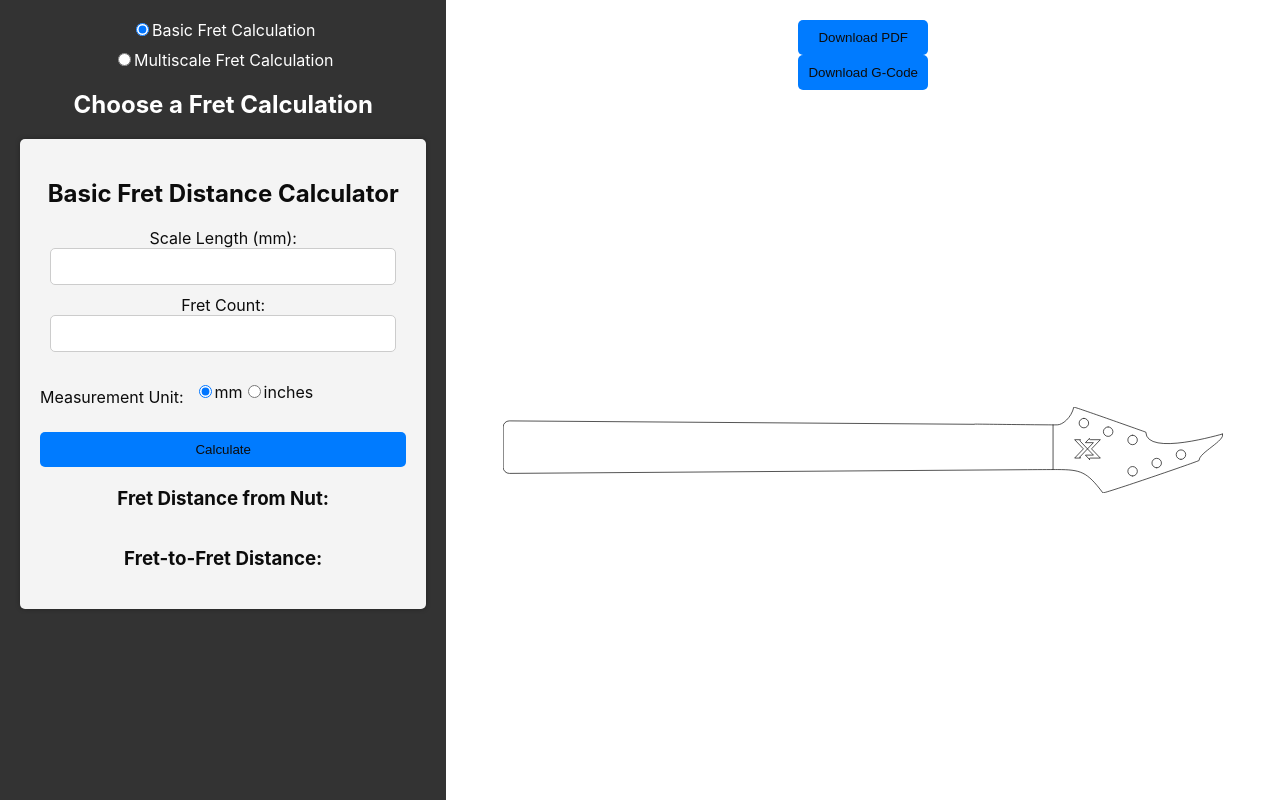
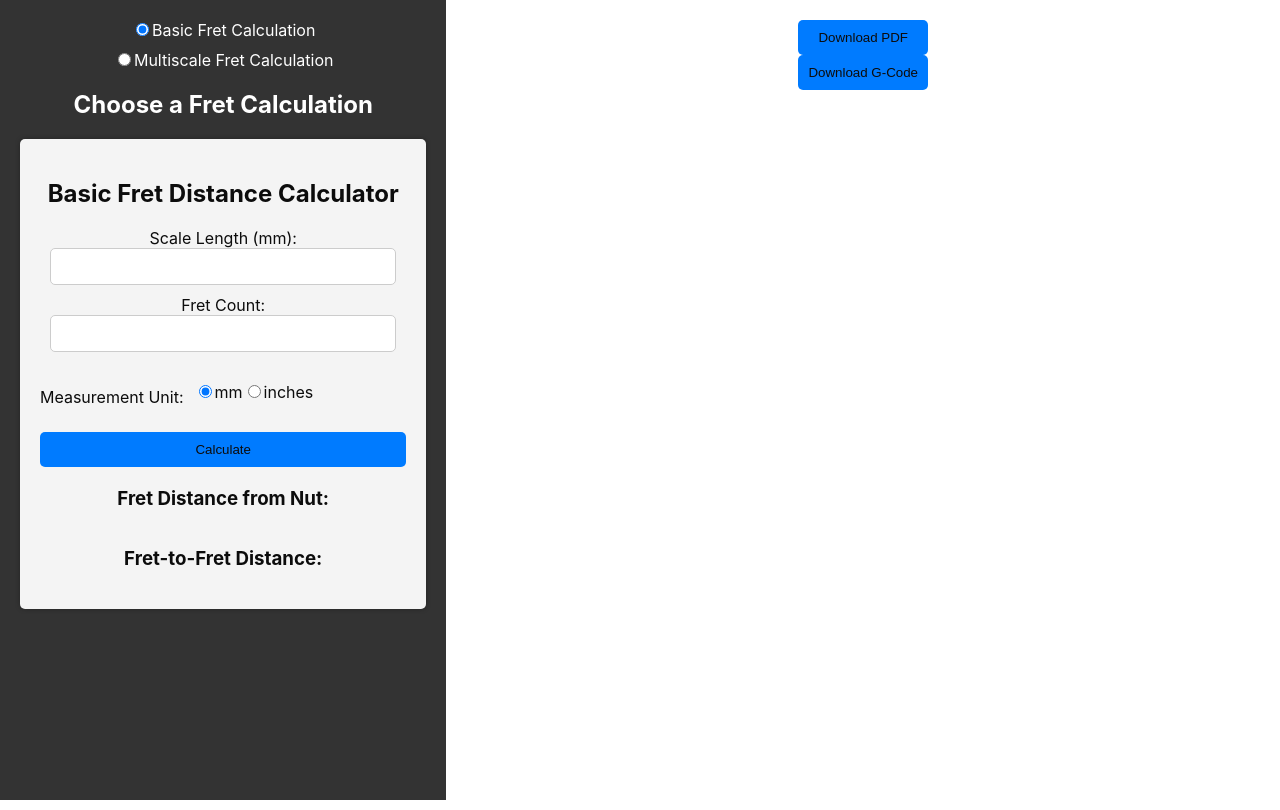
Before and after one commit to mkirshman/Guitar-Fret-Calculator, a React (Create React App) app: page / in a window 1280 px wide. Built offline with nearby package versions, Linux system fonts and the light colour scheme.

Commit message:
more work on the svg

```diff
--- a/src/Components/BasicFretDistanceCalculator/BasicFretDistanceCalculator.jsx
+++ b/src/Components/BasicFretDistanceCalculator/BasicFretDistanceCalculator.jsx
@@ -101,6 +101,8 @@ function BasicFretDistanceCalculator() {
       fretToFretPlacements,
       fretFromNutPlacements,
     });
+
+    document.getElementById('fretSvg').style.display = 'block'
   };
 
 
--- a/src/Components/FretboardDiagram/FretboardDiagram.css
+++ b/src/Components/FretboardDiagram/FretboardDiagram.css
@@ -10,6 +10,7 @@
   svg{
     max-height:90vh;
     rotate: 90deg;
+    display:none;
   }
 
   .outline {
--- a/src/Components/FretboardDiagram/FretboardDiagram.jsx
+++ b/src/Components/FretboardDiagram/FretboardDiagram.jsx
@@ -46,6 +46,7 @@ const FretboardDiagram = ({ measurementUnit, fretCount }) => {
   const cumulativeDistance = fromNutData[fromNutData.length - 1] || 0;
 
   const percentages = fromNutData.map((distance) => (distance / cumulativeDistance) * 98);
+  const totalHeight = fromNutData[fromNutData.length-1]
 
   return (
 
@@ -56,7 +57,7 @@ const FretboardDiagram = ({ measurementUnit, fretCount }) => {
       <button onClick={generateGCode}>Download G-Code</button>
       </div>
 
-      <svg xmlns="http://www.w3.org/2000/svg" viewBox="0 0 255.19 2135.78" >
+      <svg xmlns="http://www.w3.org/2000/svg" viewBox="0 0 255.19 2135.78" id="fretSvg">
 
         <g id="Layer_2" data-name="Layer 2">
         <g id="svg2">
@@ -71,7 +72,7 @@ const FretboardDiagram = ({ measurementUnit, fretCount }) => {
         <path className="cls-1 outline" d="M33.65,412.57a14.08,14.08,0,1,0,14.08-14.08,14.08,14.08,0,0,0-14.08,14.08"/>
         </g>
         <g id="_4a7e8b8e-4e17-4234-b908-591343cbd72c" data-name="4a7e8b8e-4e17-4234-b908-591343cbd72c">
-        <path className="cls-1 outline outline" d="M79.93,1.33C98.74-9.38,135.7,71.8,158.5,70.72c2.08-.1,99.28,283.29,96.26,285.57-63.54,47.89-68.77,65.58-69.14,135.2-.05,9.58.11,46,.35,88.15L197,2116.75v.07a18.29,18.29,0,0,1-18,18.6H59.26a18,18,0,0,1-18-18l0-2.36L51.35,737.33H50.7c.15-15,1.34-110.19,1.95-178.14L53,516.58h0c.08-12.33.08-21.27,0-25.09.06-15.05-20.65-41.67-52.56-49-1.93-.44,73.51-211.47,74.09-213.61,73.45-2.11,5.38-225.31,5.44-227.59"/>
+        <path className="cls-1 outline" d="M79.93,1.33C98.74-9.38,135.7,71.8,158.5,70.72c2.08-.1,99.28,283.29,96.26,285.57-63.54,47.89-68.77,65.58-69.14,135.2-.05,9.58.11,46,.35,88.15L197,2116.75v.07a18.29,18.29,0,0,1-18,18.6H59.26a18,18,0,0,1-18-18l0-2.36L51.35,737.33H50.7c.15-15,1.34-110.19,1.95-178.14L53,516.58h0c.08-12.33.08-21.27,0-25.09.06-15.05-20.65-41.67-52.56-49-1.93-.44,73.51-211.47,74.09-213.61,73.45-2.11,5.38-225.31,5.44-227.59"/>
         </g>
         <line className="cls-1 outline" x1={53.36} y1={`${23.6}%`} x2={185.36} y2={`${23.6}%`} />
         {percentages.map((yCoordinate, index) => (
```
